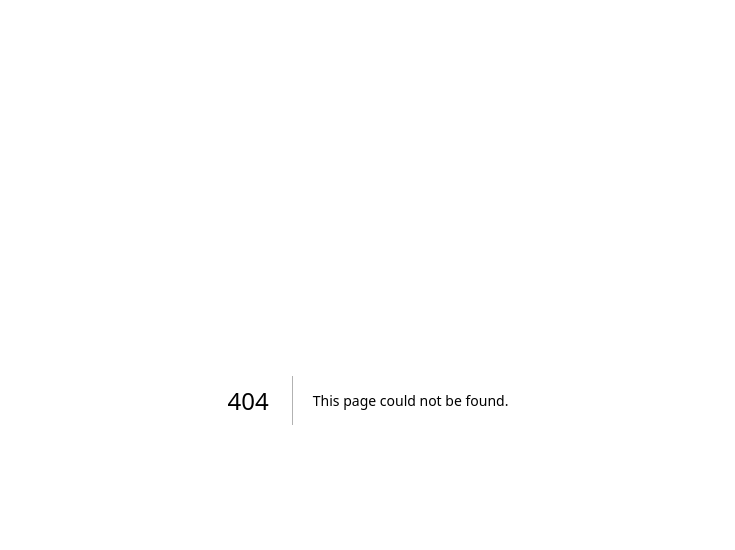
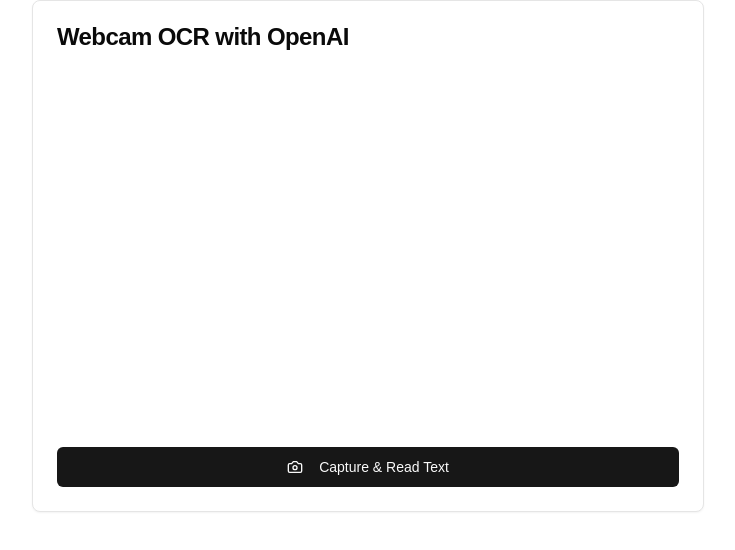
Before and after one commit to Steven-UY/hoyahacks25, a Next.js app in the folder PharmaSee_Frontend/: page /Camera in a window 1280 px wide. Before the commit this address had no page. Shown: the top 550 px of the page, without its empty margins (272-1007 px from the left). Built offline with nearby package versions, Linux system fonts and the light colour scheme; no server answers.

Commit message:
updated the frontend of the camera/scan page

```diff
--- /dev/null
+++ b/PharmaSee_Frontend/src/app/Camera/page.js
@@ -0,0 +1,9 @@
+import OpenAIOcr from "@/components/OpenAIOcr";
+
+export default function Camera() {
+    return(
+        <div className="">
+            <OpenAIOcr/>
+        </div>
+    )
+}
--- a/PharmaSee_Frontend/src/app/page.js
+++ b/PharmaSee_Frontend/src/app/page.js
@@ -7,8 +7,6 @@
   return (
     <div className="">
       <SignUpForm/>
-      <LoginForm/>
-      <PatientDashboard/>
     </div>
   )
 }
--- /dev/null
+++ b/PharmaSee_Frontend/src/components/OpenAIOcr.jsx
@@ -0,0 +1,92 @@
+"use client"
+
+import { useState, useRef } from "react"
+import Webcam from "react-webcam"
+import { Card, CardContent, CardFooter, CardHeader, CardTitle } from "@/components/ui/card"
+import { Button } from "@/components/ui/button"
+import { Loader2, Camera } from "lucide-react"
+
+const OpenAIOcr = () => {
+  const [img, setImg] = useState(null)
+  const [text, setText] = useState("")
+  const [loading, setLoading] = useState(false)
+  const webcamRef = useRef(null)
+
+  // Capture image from webcam
+  const capture = async () => {
+    const imageSrc = webcamRef.current.getScreenshot()
+    setImg(imageSrc)
+    await processWithOpenAI(imageSrc)
+  }
+
+  // Process image with OpenAI API
+  const processWithOpenAI = async (imageData) => {
+    setLoading(true)
+    try {
+      // Remove data URL prefix
+      const base64Data = imageData.split(",")[1]
+
+      const response = await fetch("http://localhost:3001/api/ocr", {
+        method: "POST",
+        headers: {
+          "Content-Type": "application/json",
+        },
+        body: JSON.stringify({
+          image: base64Data,
+        }),
+      })
+
+      if (!response.ok) throw new Error("OCR failed")
+
+      const data = await response.json()
+      setText(data.text)
+    } catch (error) {
+      console.error("Error:", error)
+      setText("Error processing image")
+    } finally {
+      setLoading(false)
+    }
+  }
+
+  return (
+    <Card className="w-full max-w-2xl mx-auto">
+      <CardHeader>
+        <CardTitle>Webcam OCR with OpenAI</CardTitle>
+      </CardHeader>
+      <CardContent className="space-y-4">
+        <div className="relative aspect-video">
+          <Webcam
+            audio={false}
+            ref={webcamRef}
+            screenshotFormat="image/jpeg"
+            videoConstraints={{ facingMode: "environment" }}
+            className="w-full h-full object-cover rounded-md"
+          />
+        </div>
+        {text && (
+          <div className="p-4 bg-gray-100 rounded-md">
+            <h3 className="font-semibold mb-2">Extracted Text:</h3>
+            <p className="whitespace-pre-wrap">{text}</p>
+          </div>
+        )}
+      </CardContent>
+      <CardFooter>
+        <Button onClick={capture} disabled={loading} className="w-full">
+          {loading ? (
+            <>
+              <Loader2 className="mr-2 h-4 w-4 animate-spin" />
+              Processing...
+            </>
+          ) : (
+            <>
+              <Camera className="mr-2 h-4 w-4" />
+              Capture & Read Text
+            </>
+          )}
+        </Button>
+      </CardFooter>
+    </Card>
+  )
+}
+
+export default OpenAIOcr
--- a/PharmaSee_Frontend/src/components/camera/OpenAIOcr.jsx
+++ /dev/null
@@ -1,91 +0,0 @@
-'use client'
-import { useState, useRef } from 'react';
-import Webcam from 'react-webcam';
-
-const OpenAIOcr = () => {
-  const [img, setImg] = useState(null);
-  const [text, setText] = useState('');
-  const [loading, setLoading] = useState(false);
-  const webcamRef = useRef(null);
-
-  // Capture image from webcam
-  const capture = async () => {
-    const imageSrc = webcamRef.current.getScreenshot();
-    setImg(imageSrc);
-    await processWithOpenAI(imageSrc);
-  };
-
-  // Process image with OpenAI API
-  const processWithOpenAI = async (imageData) => {
-    setLoading(true);
-    try {
-      // Remove data URL prefix
-      const base64Data = imageData.split(',')[1];
-
-      const response = await fetch('http://localhost:3001/api/ocr', {
-        method: 'POST',
-        headers: {
-          'Content-Type': 'application/json',
-        },
-        body: JSON.stringify({
-          image: base64Data
-        }),
-      });
-
-      if (!response.ok) throw new Error('OCR failed');
-
-      const data = await response.json();
-      setText(data.text);
-
-    } catch (error) {
-      console.error('Error:', error);
-      setText('Error processing image');
-    } finally {
-      setLoading(false);
-    }
-  };
-
-  return (
-    <div style={{ maxWidth: '600px', margin: 'auto' }}>
-      <h1>Webcam OCR with OpenAI</h1>
-
-      {/* Webcam Preview */}
-      <div style={{ margin: '20px 0' }}>
-        <Webcam
-          audio={false}
-          ref={webcamRef}
-          screenshotFormat="image/jpeg"
-          videoConstraints={{ facingMode: 'environment' }}
-          style={{ width: '100%' }}
-        />
-      </div>
-
-      {/* Capture Button */}
-      <button
-        onClick={capture}
-        disabled={loading}
-        style={{
-          padding: '10px 20px',
-          fontSize: '16px',
-          backgroundColor: loading ? '#ccc' : '#007bff',
-          color: 'white',
-          border: 'none',
-          borderRadius: '5px',
-          cursor: 'pointer'
-        }}
-      >
-        {loading ? 'Processing...' : 'Capture & Read Text'}
-      </button>
-
-      {/* Results Display */}
-      {text && (
-        <div style={{ marginTop: '20px', padding: '15px', border: '1px solid #ddd' }}>
-          <h3>Extracted Text:</h3>
-          <p style={{ whiteSpace: 'pre-wrap' }}>{text}</p>
-        </div>
-      )}
-    </div>
-  );
-};
-
-export default OpenAIOcr;
--- a/PharmaSee_Frontend/src/components/camera/exportData.js
+++ /dev/null
@@ -1,14 +0,0 @@
-import fs from 'fs'
-
-const exportDate = (data) => {
-    const filePath = "./PharmaSee_Backend/src/data";
-
-    fs.writeFile(filePath, data, (err) => {
-    if (err) {
-        console.error("Error writing to file:", err);
-    } else {
-        console.log(`File has been created at: ${filePath}`);
-    }
-    })
-};
-export default exportDate
```
Also changed, not shown: PharmaSee_Frontend/src/components/SignUpForm.jsx (line endings or trailing spaces).
